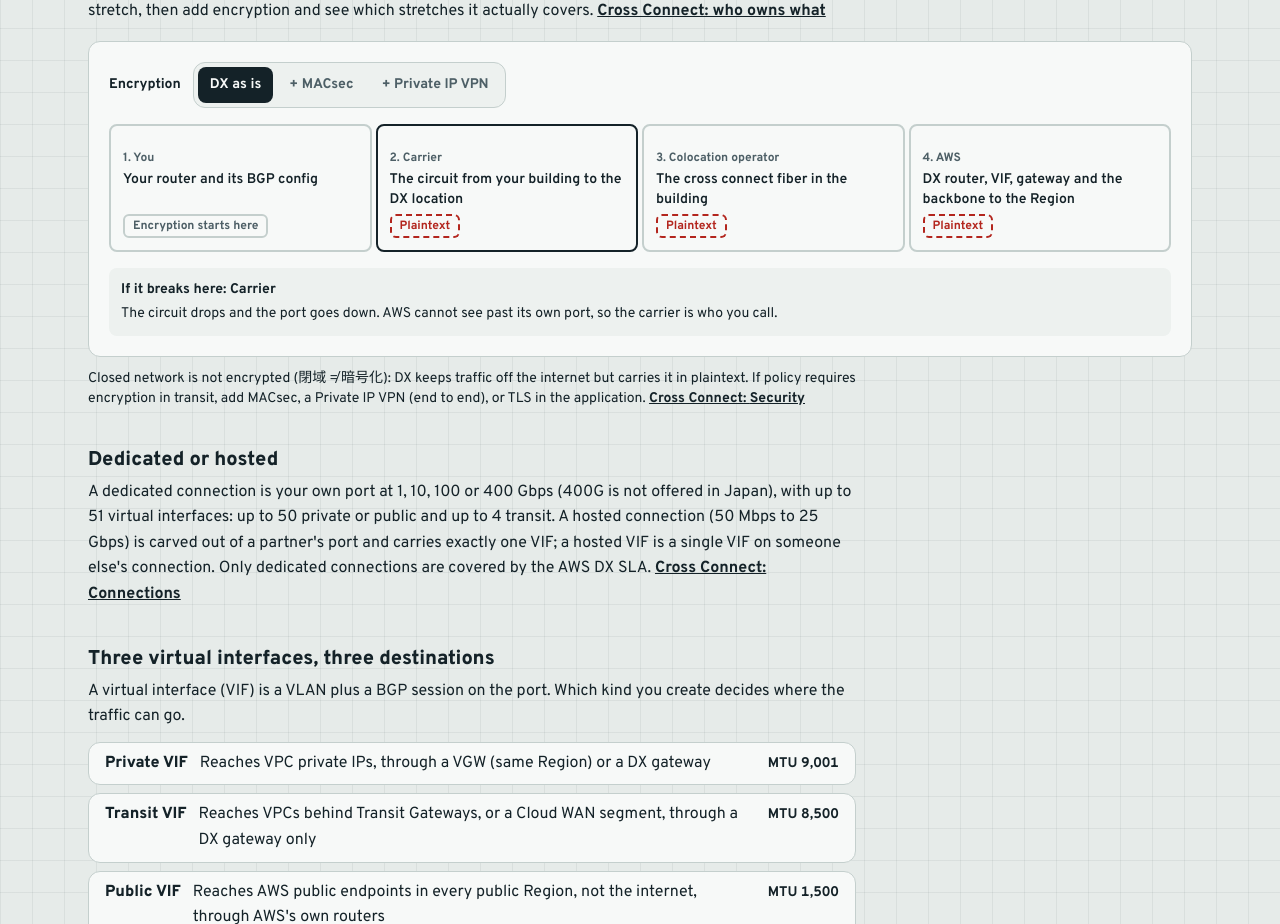
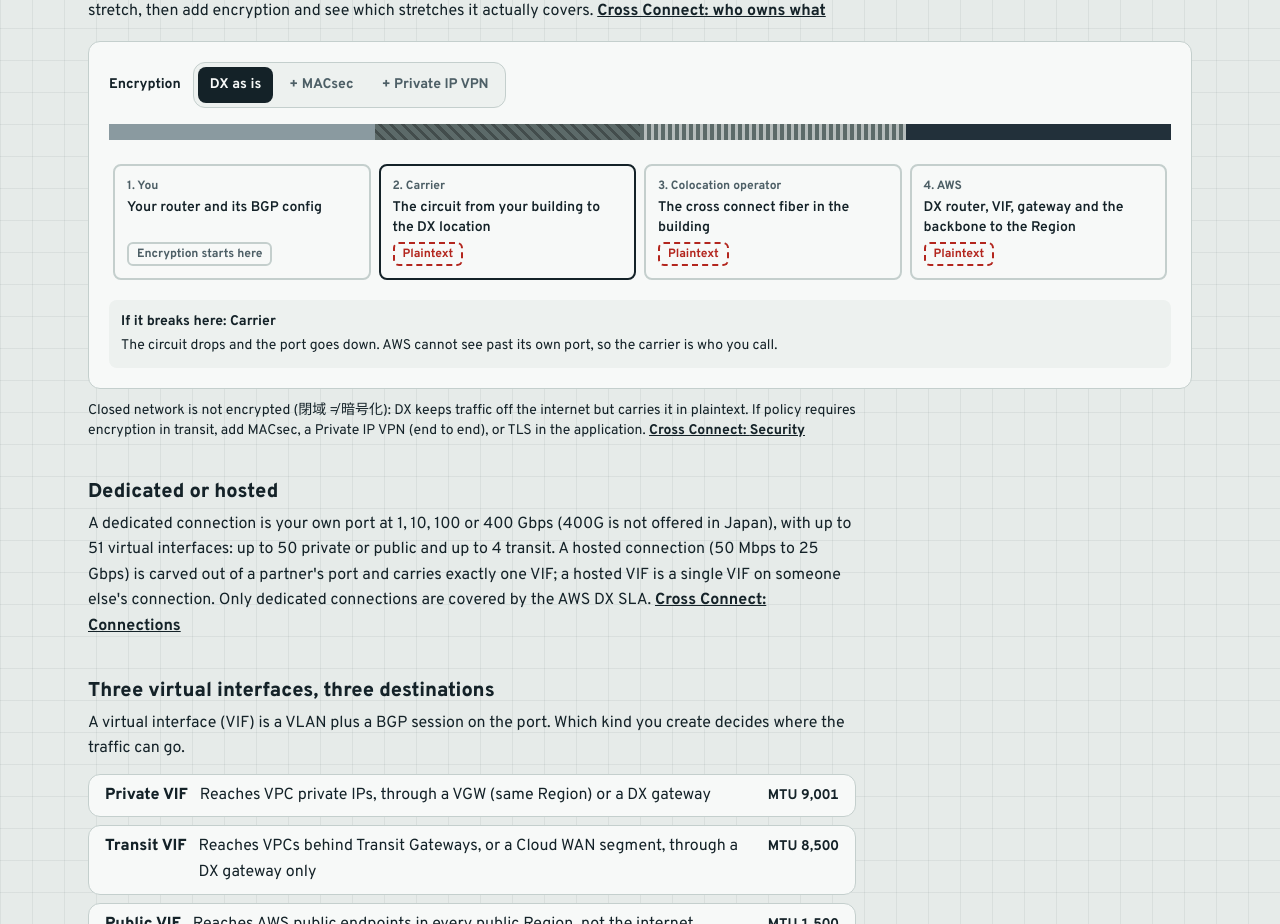
Before and after one commit to 0-draft/on-ramp, a React (Vite) app: page / in a window 1280 px wide. Shown: the part 9700-10624 px from the top of the page. Built offline with nearby package versions, Linux system fonts and the light colour scheme; a web font is replaced by a local one.

Commit message:
fix(dx): one continuous owner road with a spanning encryption band

```diff
--- a/src/features/dx/OwnerPath.tsx
+++ b/src/features/dx/OwnerPath.tsx
@@ -19,7 +19,7 @@
     id: "you",
     owner: { en: "You", ja: "自社" },
     what: { en: "Your router and its BGP config", ja: "自社ルーターと BGP 設定" },
-    color: "var(--layer-3)",
+    color: "var(--layer-1)",
     pattern: "none",
     breaks: {
       en: "The link has light but BGP is down, often right after a change on your side: wrong VLAN, ASN, peer IP or MD5 key. You fix it.",
@@ -33,9 +33,9 @@
       en: "The circuit from your building to the DX location",
       ja: "自社拠点から DX ロケーションまでの回線",
     },
-    color: "var(--layer-1)",
+    color: "var(--layer-2)",
     pattern:
-      "repeating-linear-gradient(45deg, transparent 0 5px, rgba(0,0,0,.22) 5px 7px)",
+      "repeating-linear-gradient(45deg, transparent 0 5px, rgba(0,0,0,.28) 5px 8px)",
     breaks: {
       en: "The circuit drops and the port goes down. AWS cannot see past its own port, so the carrier is who you call.",
       ja: "回線断でポートが down に。AWS は自分のポートの先は見えないので、連絡先は通信事業者です。",
@@ -50,7 +50,7 @@
     },
     color: "var(--layer-2)",
     pattern:
-      "repeating-linear-gradient(90deg, transparent 0 6px, rgba(0,0,0,.22) 6px 8px)",
+      "repeating-linear-gradient(90deg, transparent 0 4px, rgba(255,255,255,.55) 4px 7px)",
     breaks: {
       en: "No light at AWS's port, typically at first turn-up when the patch does not match the LOA-CFA. The colocation operator re-patches it.",
       ja: "AWS のポートに光が来ない。初回開通時にパッチが LOA-CFA と合っていないことが多く、コロケーション事業者が繋ぎ直します。",
@@ -119,25 +119,59 @@
         />
       </div>
 
-      <ol className="mt-4 flex flex-col gap-2 sm:flex-row sm:gap-1">
+      {/*
+        One road, four owners. The road band runs edge to edge (horizontal on
+        wide screens, down the left on phones); under it a second band shows
+        which stretches the chosen encryption covers, with a lock at each end
+        of the covered run.
+      */}
+      <ol className="mt-4 flex flex-col sm:flex-row">
         {STRETCHES.map((s, i) => {
           const cover = s.id === "you" ? null : enc[s.id];
           const on = s.id === sel;
+          const prev = i > 0 ? STRETCHES[i - 1] : null;
+          const next = STRETCHES[i + 1];
+          const coverOf = (x: Stretch | null | undefined) =>
+            !x || x.id === "you" ? null : enc[x.id];
+          const runStart = cover === "yes" && coverOf(prev) !== "yes";
+          const runEnd = cover === "yes" && coverOf(next) !== "yes";
           return (
-            <li key={s.id} className="min-w-0 sm:flex-1">
+            <li key={s.id} className="flex min-w-0 sm:flex-1 sm:flex-col">
+              <span aria-hidden="true" className="flex shrink-0 sm:flex-col">
+                {/* road band */}
+                <span
+                  className="block w-4 sm:h-4 sm:w-full"
+                  style={{ background: s.color, backgroundImage: s.pattern }}
+                />
+                {/* encryption band */}
+                <span
+                  className="relative flex w-5 items-center justify-center text-[0.65rem] sm:h-5 sm:w-full"
+                  style={{
+                    background:
+                      cover === "yes"
+                        ? "var(--ok)"
+                        : cover === "maybe"
+                          ? "repeating-linear-gradient(90deg, var(--warn) 0 6px, transparent 6px 10px)"
+                          : "transparent",
+                  }}
+                >
+                  {runStart && (
+                    <span className="absolute top-0 sm:top-auto sm:left-0.5">🔒</span>
+                  )}
+                  {runEnd && (
+                    <span className="absolute bottom-0 sm:right-0.5 sm:bottom-auto">
+                      🔒
+                    </span>
+                  )}
+                </span>
+              </span>
               <button
                 type="button"
                 aria-pressed={on}
                 onClick={() => setSel(s.id)}
-                className="flex h-full w-full flex-col overflow-hidden rounded-lg border-2 text-left"
+                className="m-1 flex min-w-0 flex-1 flex-col gap-1 rounded-lg border-2 p-3 text-left"
                 style={{ borderColor: on ? "var(--ink)" : "var(--line)" }}
               >
-                <span
-                  aria-hidden="true"
-                  className="block h-3"
-                  style={{ background: s.color, backgroundImage: s.pattern }}
-                />
-                <span className="flex flex-1 flex-col gap-1 p-3">
                 <span className="text-xs font-bold text-[var(--muted)]">
                   {i + 1}. {t(s.owner)}
                 </span>
@@ -157,7 +191,6 @@
                   {cover
                     ? t(COVER[cover].label)
                     : t({ en: "Encryption starts here", ja: "暗号化はここから" })}
-                  </span>
                 </span>
               </button>
             </li>
```
Lines whose indentation alone changed are shown as unchanged.
